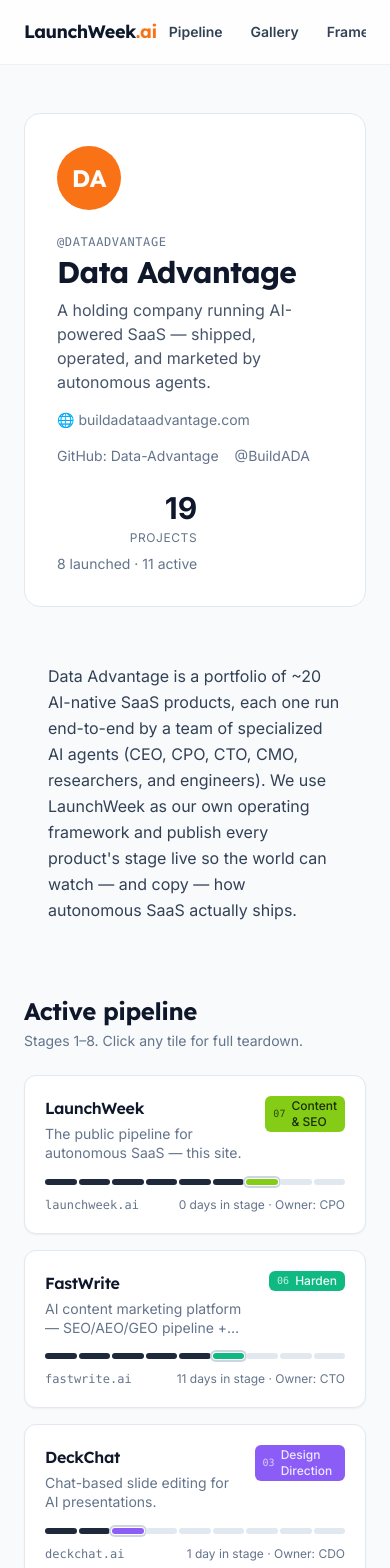
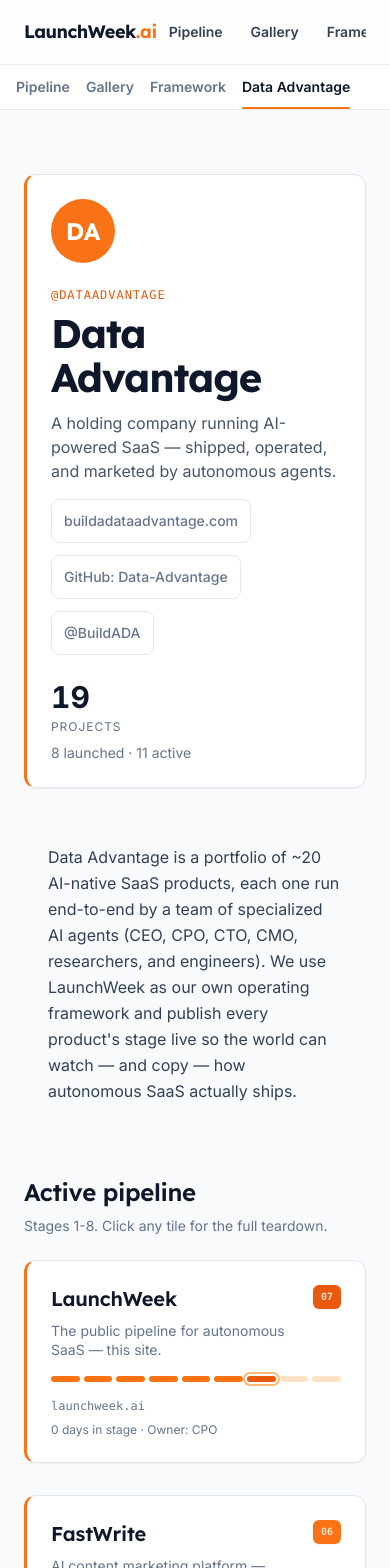
Before and after one commit to Data-Advantage/LaunchWeek, a Next.js app: page /u/dataadvantage in a window 390 px wide. Shown: the top 1568 px of the page. Built offline with nearby package versions, Linux system fonts and the light colour scheme.

Commit message:
polish: LaunchWeek v1 surfaces to Boldness & Clarity (DAT-2265)
Co-Authored-By: Paperclip <noreply@paperclip.ing>

```diff
--- a/app/gallery/page.tsx
+++ b/app/gallery/page.tsx
@@ -1,6 +1,6 @@
 import Link from "next/link";
 import { getLaunched } from "@/lib/launchweek-data";
-import { StageBadge } from "@/components/launchweek-ui";
+import { LaunchWeekSubnav, StageBadge } from "@/components/launchweek-ui";
 
 export const revalidate = 900;
 
@@ -13,47 +13,49 @@ export default function GalleryPage() {
   const projects = getLaunched();
   return (
     <>
-      <section className="mx-auto max-w-6xl px-6 py-12 lg:px-8">
-        <p className="text-sm font-semibold uppercase tracking-wider text-brand-600">Gallery</p>
-        <h1 className="mt-2 font-heading text-4xl font-bold tracking-tight text-slate-900">
+      <LaunchWeekSubnav />
+      <section className="mx-auto max-w-6xl px-6 py-16 lg:px-8 lg:py-24">
+        <p className="text-[11px] font-bold uppercase tracking-[0.08em] text-brand-600">Gallery</p>
+        <h1 className="mt-2 max-w-3xl font-heading text-[40px] font-bold leading-[1.1] tracking-[-0.03em] text-slate-900 text-balance">
           {projects.length} launched products. All shipped through the framework.
         </h1>
-        <p className="mt-3 max-w-2xl text-slate-600">
+        <p className="mt-4 max-w-2xl text-slate-600 text-pretty">
           Each tile is a real launch, with stage timeline and metrics. Click any tile to see the full PRODUCT.md
           teardown.
         </p>
 
-        <div className="mt-12 grid gap-6 sm:grid-cols-2 lg:grid-cols-3">
+        <div className="mt-12 grid gap-8 sm:grid-cols-2 lg:grid-cols-3">
           {projects.map((p) => (
             <Link
               key={p.userSlug + "/" + p.slug}
               href={`/u/${p.userSlug}/${p.slug}`}
-              className="group flex flex-col overflow-hidden rounded-2xl border border-slate-200 bg-white shadow-sm transition hover:border-slate-300 hover:shadow-md"
+              className="group flex flex-col overflow-hidden rounded-xl border border-l-[3px] border-slate-200 border-l-brand-500 bg-white shadow-sm transition-colors hover:border-brand-300 hover:border-l-brand-600 focus-visible:outline-none focus-visible:ring-2 focus-visible:ring-brand-500 focus-visible:ring-offset-2"
             >
               <div className="flex-1 p-6">
                 <div className="flex items-start justify-between gap-3">
-                  <div>
-                    <h2 className="font-heading text-xl font-semibold text-slate-900 group-hover:text-brand-600">
+                  <div className="min-w-0">
+                    <h2 className="font-heading text-xl font-semibold tracking-[-0.01em] text-slate-900 transition-colors group-hover:text-brand-600">
                       {p.name}
                     </h2>
-                    <p className="mt-1 text-sm text-slate-500">{p.domain}</p>
+                    <p className="mt-2 font-mono text-sm text-slate-500">{p.domain ?? "No domain yet"}</p>
                   </div>
                   <StageBadge stage={p.stage} />
                 </div>
-                <p className="mt-4 text-sm leading-relaxed text-slate-700">{p.tagline}</p>
+                <p className="mt-4 text-sm leading-relaxed text-slate-700 text-pretty">{p.tagline}</p>
                 {p.launch && (
                   <div className="mt-4 grid grid-cols-2 gap-3 border-t border-slate-100 pt-4 text-xs">
                     {p.launch.metrics.map((m) => (
                       <div key={m.label}>
-                        <div className="font-mono uppercase tracking-wider text-slate-400">{m.label}</div>
-                        <div className="mt-0.5 font-semibold text-slate-900">{m.value}</div>
+                        <div className="font-mono uppercase tracking-[0.08em] text-slate-400">{m.label}</div>
+                        <div className="mt-1 font-semibold text-slate-900">{m.value}</div>
                       </div>
                     ))}
                   </div>
                 )}
               </div>
               <div className="border-t border-slate-100 bg-slate-50 px-6 py-3 text-xs text-slate-500">
-                Launched {p.launch?.launchedOn ?? "—"} · by <span className="font-medium">@{p.userSlug}</span>
+                Launched {p.launch?.launchedOn ?? "Launch date pending"} · by{" "}
+                <span className="font-medium">@{p.userSlug}</span>
               </div>
             </Link>
           ))}
--- a/app/u/[slug]/page.tsx
+++ b/app/u/[slug]/page.tsx
@@ -1,7 +1,7 @@
 import Link from "next/link";
 import { notFound } from "next/navigation";
 import { getUser, getUserProjects, getAllUsers } from "@/lib/launchweek-data";
-import { ProjectCard } from "@/components/launchweek-ui";
+import { LaunchWeekSubnav, ProjectCard } from "@/components/launchweek-ui";
 
 export const revalidate = 900;
 
@@ -29,21 +29,27 @@ export default async function UserPage({ params }: { params: Promise<{ slug: str
 
   return (
     <>
-      <section className="mx-auto max-w-6xl px-6 py-12 lg:px-8">
-        <div className="flex flex-col items-start gap-6 rounded-2xl border border-slate-200 bg-white p-8 sm:flex-row sm:items-center">
-          <div className="flex h-16 w-16 items-center justify-center rounded-full bg-brand-500 font-heading text-2xl font-bold text-white">
+      <LaunchWeekSubnav />
+      <section className="mx-auto max-w-6xl px-6 py-16 lg:px-8 lg:py-24">
+        <div className="flex flex-col items-start gap-6 rounded-xl border border-l-[3px] border-slate-200 border-l-brand-500 bg-white p-6 shadow-sm sm:flex-row sm:items-center sm:p-8">
+          <div className="flex size-16 items-center justify-center rounded-full bg-brand-500 font-heading text-2xl font-bold text-white">
             {user.displayName.slice(0, 2).toUpperCase()}
           </div>
           <div className="flex-1">
-            <p className="font-mono text-xs uppercase tracking-wider text-slate-500">@{user.slug}</p>
-            <h1 className="mt-1 font-heading text-3xl font-bold tracking-tight text-slate-900 sm:text-4xl">
+            <p className="font-mono text-xs uppercase tracking-[0.08em] text-brand-600">@{user.slug}</p>
+            <h1 className="mt-2 font-heading text-[40px] font-bold leading-[1.1] tracking-[-0.03em] text-slate-900 text-balance">
               {user.displayName}
             </h1>
-            <p className="mt-2 text-slate-600">{user.tagline}</p>
-            <div className="mt-4 flex flex-wrap gap-4 text-sm text-slate-500">
+            <p className="mt-3 max-w-3xl text-slate-600 text-pretty">{user.tagline}</p>
+            <div className="mt-4 flex flex-wrap gap-3 text-sm text-slate-500">
               {user.website && (
-                <a href={user.website} target="_blank" rel="noopener noreferrer" className="hover:text-brand-600">
-                  🌐 {user.website.replace(/^https?:\/\//, "")}
+                <a
+                  href={user.website}
+                  target="_blank"
+                  rel="noopener noreferrer"
+                  className="inline-flex min-h-11 items-center rounded-lg border border-slate-200 bg-white px-3 font-medium transition-colors hover:border-brand-300 hover:text-brand-600 focus-visible:outline-none focus-visible:ring-2 focus-visible:ring-brand-500 focus-visible:ring-offset-2"
+                >
+                  {user.website.replace(/^https?:\/\//, "")}
                 </a>
               )}
               {user.github && (
@@ -51,7 +57,7 @@ export default async function UserPage({ params }: { params: Promise<{ slug: str
                   href={`https://github.com/${user.github}`}
                   target="_blank"
                   rel="noopener noreferrer"
-                  className="hover:text-brand-600"
+                  className="inline-flex min-h-11 items-center rounded-lg border border-slate-200 bg-white px-3 font-medium transition-colors hover:border-brand-300 hover:text-brand-600 focus-visible:outline-none focus-visible:ring-2 focus-visible:ring-brand-500 focus-visible:ring-offset-2"
                 >
                   GitHub: {user.github}
                 </a>
@@ -61,16 +67,16 @@ export default async function UserPage({ params }: { params: Promise<{ slug: str
                   href={`https://twitter.com/${user.twitter}`}
                   target="_blank"
                   rel="noopener noreferrer"
-                  className="hover:text-brand-600"
+                  className="inline-flex min-h-11 items-center rounded-lg border border-slate-200 bg-white px-3 font-medium transition-colors hover:border-brand-300 hover:text-brand-600 focus-visible:outline-none focus-visible:ring-2 focus-visible:ring-brand-500 focus-visible:ring-offset-2"
                 >
                   @{user.twitter}
                 </a>
               )}
             </div>
           </div>
-          <div className="flex flex-col items-end gap-1 text-right">
-            <div className="text-3xl font-bold text-slate-900">{projects.length}</div>
-            <div className="text-xs uppercase tracking-wider text-slate-500">Projects</div>
+          <div className="flex flex-col items-start gap-1 sm:items-end sm:text-right">
+            <div className="text-3xl font-bold text-slate-900 tabular-nums">{projects.length}</div>
+            <div className="text-xs uppercase tracking-[0.08em] text-slate-500">Projects</div>
             <div className="mt-1 text-sm text-slate-500">
               {launched.length} launched · {active.length} active
             </div>
@@ -78,36 +84,58 @@ export default async function UserPage({ params }: { params: Promise<{ slug: str
         </div>
 
         {user.about && (
-          <div className="mt-8 rounded-2xl bg-slate-50 p-6 text-slate-700">
-            <p className="leading-relaxed">{user.about}</p>
+          <div className="mt-8 rounded-xl bg-slate-50 p-6 text-slate-700">
+            <p className="leading-relaxed text-pretty">{user.about}</p>
           </div>
         )}
 
-        <h2 className="mt-12 font-heading text-2xl font-bold text-slate-900">Active pipeline</h2>
-        <p className="mt-1 text-sm text-slate-500">Stages 1–8. Click any tile for full teardown.</p>
-        <div className="mt-6 grid gap-4 sm:grid-cols-2 lg:grid-cols-3">
+        {projects.length === 0 ? (
+          <div className="mt-12 rounded-xl border border-dashed border-brand-300 bg-brand-50 p-6">
+            <h2 className="font-heading text-2xl font-semibold tracking-[-0.015em] text-slate-900">
+              No projects published yet
+            </h2>
+            <p className="mt-2 max-w-2xl text-sm text-brand-800 text-pretty">
+              When this founder connects a LaunchWeek pipeline, active work and launched products will appear here.
+            </p>
+          </div>
+        ) : (
+          <>
+            <h2 className="mt-12 font-heading text-2xl font-semibold tracking-[-0.015em] text-slate-900">
+              Active pipeline
+            </h2>
+            <p className="mt-2 text-sm text-slate-500">Stages 1-8. Click any tile for the full teardown.</p>
+            <div className="mt-6 grid gap-8 sm:grid-cols-2 lg:grid-cols-3">
               {active.length === 0 ? (
-            <p className="text-slate-500">No active projects — everything is launched. 🚀</p>
+                <div className="rounded-xl border border-brand-200 bg-brand-50 p-6 text-sm text-brand-800">
+                  No active projects right now. This pipeline is fully launched.
+                </div>
               ) : (
                 active.map((p) => <ProjectCard key={p.slug} project={p} userSlug={user.slug} />)
               )}
             </div>
 
-        <h2 className="mt-12 font-heading text-2xl font-bold text-slate-900">Launched</h2>
-        <p className="mt-1 text-sm text-slate-500">Stage 9 — shipped and in market.</p>
-        <div className="mt-6 grid gap-4 sm:grid-cols-2 lg:grid-cols-3">
+            <h2 className="mt-12 font-heading text-2xl font-semibold tracking-[-0.015em] text-slate-900">Launched</h2>
+            <p className="mt-2 text-sm text-slate-500">Stage 9: shipped and in market.</p>
+            <div className="mt-6 grid gap-8 sm:grid-cols-2 lg:grid-cols-3">
               {launched.length === 0 ? (
-            <p className="text-slate-500">Nothing launched yet.</p>
+                <div className="rounded-xl border border-slate-200 bg-white p-6 text-sm text-slate-500 shadow-sm">
+                  No launched products yet. Stage 9 launches will appear here.
+                </div>
               ) : (
                 launched.map((p) => <ProjectCard key={p.slug} project={p} userSlug={user.slug} />)
               )}
             </div>
+          </>
+        )}
 
-        <div className="mt-16 rounded-2xl bg-slate-900 p-6 text-sm text-slate-300">
+        <div className="mt-16 rounded-xl bg-slate-900 p-6 text-sm text-slate-300 shadow-sm">
           <p>
             Want your own directory page like this?{" "}
-            <Link href="/" className="text-brand-400 hover:text-brand-300">
-              Join the waitlist →
+            <Link
+              href="/"
+              className="inline-flex min-h-11 items-center font-semibold text-brand-300 hover:text-brand-200 focus-visible:outline-none focus-visible:ring-2 focus-visible:ring-brand-300 focus-visible:ring-offset-2 focus-visible:ring-offset-slate-900"
+            >
+              Join the waitlist
             </Link>
           </p>
         </div>
--- a/components/launchweek-ui.tsx
+++ b/components/launchweek-ui.tsx
@@ -1,40 +1,53 @@
+"use client";
+
 import Link from "next/link";
+import { usePathname } from "next/navigation";
 import type { Project, Stage } from "@/lib/launchweek-types";
 import { STAGES } from "@/lib/launchweek-types";
-import { daysInStage } from "@/lib/launchweek-data";
+import { cn } from "@/lib/utils";
 
 const STAGE_COLORS: Record<Stage, string> = {
-  1: "bg-slate-500",
-  2: "bg-slate-600",
-  3: "bg-violet-500",
-  4: "bg-sky-500",
-  5: "bg-cyan-500",
-  6: "bg-emerald-500",
-  7: "bg-lime-500",
-  8: "bg-amber-500",
+  1: "bg-brand-300",
+  2: "bg-brand-300",
+  3: "bg-brand-400",
+  4: "bg-brand-400",
+  5: "bg-brand-500",
+  6: "bg-brand-500",
+  7: "bg-brand-600",
+  8: "bg-brand-600",
   9: "bg-brand-500",
 };
 
 const STAGE_TEXT: Record<Stage, string> = {
-  1: "text-slate-200",
-  2: "text-slate-200",
-  3: "text-violet-100",
-  4: "text-sky-50",
-  5: "text-cyan-50",
-  6: "text-emerald-50",
-  7: "text-lime-950",
-  8: "text-amber-950",
+  1: "text-brand-950",
+  2: "text-brand-950",
+  3: "text-brand-950",
+  4: "text-brand-950",
+  5: "text-white",
+  6: "text-white",
+  7: "text-white",
+  8: "text-white",
   9: "text-white",
 };
+
+function daysInStage(project: Project): number {
+  const entered = new Date(project.enteredStageAt).getTime();
+  return Math.max(0, Math.floor((Date.now() - entered) / (1000 * 60 * 60 * 24)));
+}
 
 export function StageBadge({ stage }: { stage: Stage }) {
   const meta = STAGES[stage];
   return (
     <span
-      className={`inline-flex items-center gap-1.5 rounded-md px-2 py-0.5 text-xs font-medium ${STAGE_COLORS[stage]} ${STAGE_TEXT[stage]}`}
+      title={`Stage ${stage}: ${meta.name}`}
+      className={cn(
+        "inline-flex shrink-0 items-center gap-1.5 rounded-md px-2 py-1 text-xs font-semibold shadow-sm",
+        STAGE_COLORS[stage],
+        STAGE_TEXT[stage],
+      )}
     >
-      <span className="font-mono text-[10px] opacity-80">{String(stage).padStart(2, "0")}</span>
-      <span>{meta.name}</span>
+      <span className="font-mono text-[10px] opacity-80 tabular-nums">{String(stage).padStart(2, "0")}</span>
+      <span className="hidden lg:inline">{meta.name}</span>
     </span>
   );
 }
@@ -42,7 +55,7 @@ export function StageBadge({ stage }: { stage: Stage }) {
 export function StageTrack({ project }: { project: Project }) {
   const stages = [1, 2, 3, 4, 5, 6, 7, 8, 9] as Stage[];
   return (
-    <div className="flex items-center gap-0.5">
+    <div className="flex items-center gap-1">
       {stages.map((s) => {
         const done = s <= project.stage;
         const current = s === project.stage;
@@ -50,13 +63,12 @@ export function StageTrack({ project }: { project: Project }) {
           <div
             key={s}
             title={STAGES[s].name}
-            className={`h-1.5 flex-1 rounded-full ${
-              current
-                ? `${STAGE_COLORS[s]} shadow-sm ring-2 ring-offset-1 ring-offset-white ring-slate-300`
-                : done
-                  ? "bg-slate-800"
-                  : "bg-slate-200"
-            }`}
+            className={cn(
+              "h-1.5 flex-1 rounded-full transition-colors",
+              current && "bg-brand-600 shadow-sm ring-2 ring-brand-300 ring-offset-2 ring-offset-white",
+              !current && done && "bg-brand-500",
+              !done && "bg-brand-300/40",
+            )}
           />
         );
       })}
@@ -69,26 +81,28 @@ export function ProjectCard({ project, userSlug }: { project: Project; userSlug:
   return (
     <Link
       href={`/u/${userSlug}/${project.slug}`}
-      className="group block rounded-xl border border-slate-200 bg-white p-5 shadow-sm transition hover:border-slate-300 hover:shadow-md"
+      className="group block rounded-xl border border-l-[3px] border-slate-200 border-l-brand-500 bg-white p-6 shadow-sm transition-colors hover:border-brand-300 hover:border-l-brand-600 focus-visible:outline-none focus-visible:ring-2 focus-visible:ring-brand-500 focus-visible:ring-offset-2"
     >
       <div className="flex items-start justify-between gap-3">
         <div className="min-w-0">
-          <h3 className="font-heading text-base font-semibold text-slate-900 group-hover:text-brand-600">
+          <h3 className="font-heading text-xl font-semibold tracking-[-0.01em] text-slate-900 transition-colors group-hover:text-brand-600">
             {project.name}
           </h3>
-          <p className="mt-1 text-sm leading-snug text-slate-500 line-clamp-2">{project.tagline}</p>
+          <p className="mt-2 line-clamp-2 text-sm leading-snug text-slate-500 text-pretty">{project.tagline}</p>
         </div>
         <StageBadge stage={project.stage} />
       </div>
       <div className="mt-4">
         <StageTrack project={project} />
       </div>
-      <div className="mt-3 flex items-center justify-between text-xs text-slate-500">
-        <span className="flex items-center gap-2">
-          <span className="font-mono">{project.domain ?? "—"}</span>
+      <div className="mt-4 flex flex-col gap-2 text-xs text-slate-500 sm:flex-row sm:items-center sm:justify-between">
+        <span className="flex min-w-0 items-center gap-2">
+          <span className={cn("font-mono", !project.domain && "font-sans text-slate-400")}>
+            {project.domain ?? "No domain yet"}
           </span>
-        <span>
-          {days} day{days === 1 ? "" : "s"} in stage · Owner: {project.ownerAgent ?? "—"}
+        </span>
+        <span className="text-slate-500">
+          {days} day{days === 1 ? "" : "s"} in stage · Owner: {project.ownerAgent ?? "Not assigned"}
         </span>
       </div>
     </Link>
@@ -96,6 +110,7 @@ export function ProjectCard({ project, userSlug }: { project: Project; userSlug:
 }
 
 export function LaunchWeekSubnav() {
+  const pathname = usePathname();
   const items = [
     { href: "/pipeline", label: "Pipeline" },
     { href: "/gallery", label: "Gallery" },
@@ -103,17 +118,32 @@ export function LaunchWeekSubnav() {
     { href: "/u/dataadvantage", label: "Data Advantage" },
   ];
   return (
-    <div className="border-b border-slate-200 bg-white">
-      <div className="mx-auto flex max-w-6xl items-center gap-1 overflow-x-auto px-6 py-2 lg:px-8">
-        {items.map((item) => (
+    <div className="sticky top-16 z-40 border-b border-slate-200 bg-white">
+      <div className="mx-auto flex max-w-6xl items-center gap-4 overflow-x-auto px-4 sm:gap-6 sm:px-6 lg:px-8">
+        {items.map((item) => {
+          const active =
+            pathname === item.href ||
+            (item.href === "/u/dataadvantage" && pathname.startsWith("/u/dataadvantage/"));
+          return (
             <Link
               key={item.href}
               href={item.href}
-            className="rounded-md px-3 py-1.5 text-xs font-semibold uppercase tracking-wide text-slate-500 transition-colors hover:bg-slate-100 hover:text-slate-900"
+              aria-current={active ? "page" : undefined}
+              className={cn(
+                "relative inline-flex min-h-11 shrink-0 items-center py-3 text-sm font-semibold text-slate-500 transition-colors hover:text-slate-900 focus-visible:outline-none focus-visible:ring-2 focus-visible:ring-brand-500 focus-visible:ring-offset-2",
+                active && "text-slate-900",
+              )}
             >
               {item.label}
+              <span
+                className={cn(
+                  "absolute inset-x-0 bottom-0 h-0.5 rounded-full bg-transparent transition-colors",
+                  active && "bg-brand-500",
+                )}
+              />
             </Link>
-        ))}
+          );
+        })}
       </div>
     </div>
   );
```
Also changed, not shown: app/framework/page.tsx (+23 -22 lines), app/pipeline/page.tsx (+20 -16 lines), app/u/[slug]/[projectSlug]/page.tsx (+48 -36 lines). Lines whose indentation alone changed are shown as unchanged.
